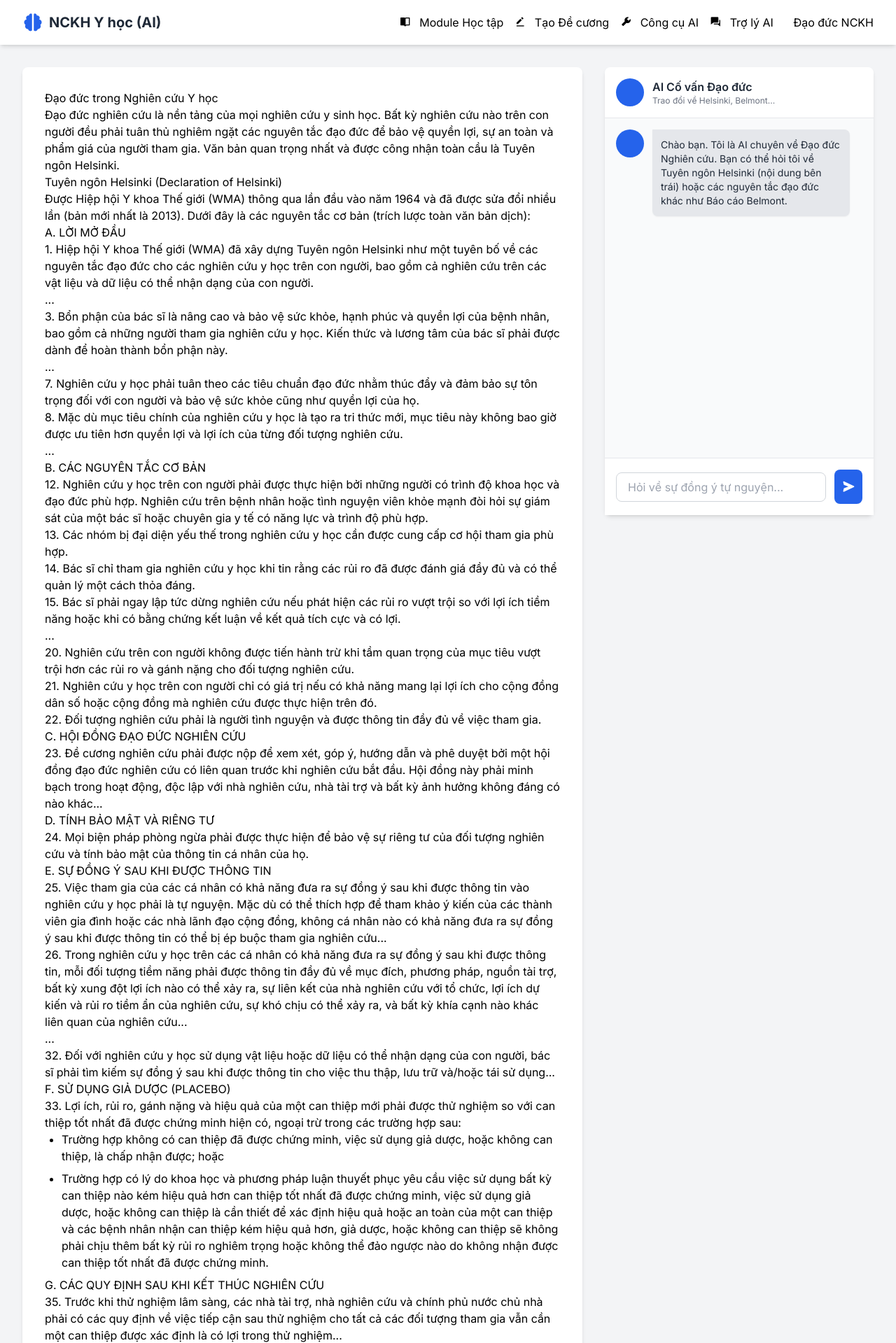
After one commit to tranthanhduysph-coder/med-stat, a Flask app: page /ethics in a window 1280 px wide. The commit adds this page. Shown: the top 1919 px of the page at 70% size. Run offline with Flask 3, Linux system fonts and the light colour scheme; some libraries are stand-ins or nearby versions.

Commit message:
Sửa lỗi kích hoạt AI (cập nhật main.js và base.html)

```diff
--- a/app.py
+++ b/app.py
@@ -165,6 +165,11 @@ def ai_tools():
 def ai_assistant():
     return render_template("assistant.html")
 
+@app.route("/ethics")
+def ethics():
+    """Trang Đạo đức Nghiên cứu."""
+    return render_template("ethics.html")
+
 # --- CÁC API ENDPOINT (ĐỂ JAVASCRIPT GỌI) ---
 
 @app.route("/api/quiz", methods=["POST"])
@@ -275,6 +280,22 @@ def api_assistant():
     response, status_code = _call_gemini_api(user_query, system_prompt, use_grounding=True)
     return jsonify(response), status_code
 
+@app.route("/api/ethics_chat", methods=["POST"])
+def api_ethics_chat():
+    """API Chatbot chuyên biệt về Đạo đức Nghiên cứu."""
+    data = request.json
+    user_query = data.get("query")
+
+    # Prompt này rất quan trọng: nó giới hạn AI chỉ nói về đạo đức
+    system_prompt = """Bạn là một chuyên gia về Đạo đức Nghiên cứu Y học. Nhiệm vụ của bạn là chỉ trả lời các câu hỏi liên quan đến các nguyên tắc đạo đức, Tuyên ngôn Helsinki, Báo cáo Belmont, và các hướng dẫn của CIOMS.
+
+    Nội dung Tuyên ngôn Helsinki đã được cung cấp trên trang. Bạn có thể sử dụng Google Search để tra cứu thêm thông tin chi tiết về các nguyên tắc đạo đức khác.
+
+    Nếu người dùng hỏi về thống kê (p-value, t-test), SPSS, hay cách viết đề cương, hãy lịch sự từ chối và gợi ý họ dùng các trang 'Công cụ AI' hoặc 'Trợ lý AI' chung.
+    """
+
+    response, status_code = _call_gemini_api(user_query, system_prompt, use_grounding=True)
+    return jsonify(response), status_code
 
 # --- KHỞI CHẠY SERVER ---
 if __name__ == "__main__":
--- a/static/js/main.js
+++ b/static/js/main.js
@@ -418,3 +418,77 @@ document.addEventListener('DOMContentLoaded', () => {
     }
 
 });
+
+const ethicsChatWindow = document.getElementById('ethics-chat-window');
+    const ethicsChatInput = document.getElementById('ethics-chat-input');
+    const ethicsChatSendBtn = document.getElementById('btn-send-ethics-chat');
+    const ethicsChatForm = document.getElementById('ethics-chat-form');
+
+    if (ethicsChatWindow && ethicsChatForm) { // Chỉ chạy nếu đang ở trang ethics.html
+
+        ethicsChatForm.addEventListener('submit', (e) => {
+             e.preventDefault(); // Ngăn form gửi và tải lại trang
+             handleEthicsChatSend();
+        });
+
+        async function handleEthicsChatSend() {
+            const userQuery = ethicsChatInput.value.trim();
+            if (userQuery === "") return;
+
+            // Hiển thị tin nhắn của người dùng
+            ethicsChatWindow.innerHTML += `
+                <div class="flex justify-end">
+                    <div class="bg-blue-100 p-3 rounded-lg rounded-br-none shadow-sm max-w-[80%]">
+                        <p class="text-sm text-gray-800">${escapeHTML(userQuery)}</p>
+                    </div>
+                </div>`;
+
+            ethicsChatInput.value = ""; // Xóa input
+            ethicsChatWindow.scrollTop = ethicsChatWindow.scrollHeight; // Cuộn xuống dưới
+
+            // Hiển thị "AI is typing..."
+            ethicsChatWindow.innerHTML += `
+                <div id="ai-ethics-typing" class="flex items-start space-x-3">
+                    <div class="flex-shrink-0 w-10 h-10 bg-blue-600 rounded-full flex items-center justify-center">
+                        <i class='bx bxs-shield-check text-2xl text-white'></i>
+                    </div>
+                    <div class="bg-gray-200 p-3 rounded-lg rounded-tl-none shadow-sm">
+                        <p class="text-sm text-gray-500 italic">AI đang suy nghĩ...</p>
+                    </div>
+                </div>`;
+            ethicsChatWindow.scrollTop = ethicsChatWindow.scrollHeight;
+
+            // Gọi API backend (endpoint MỚI)
+            const response = await fetchFromBackend('/api/ethics_chat', { query: userQuery });
+
+            // Xóa "AI is typing..."
+            const typingIndicator = document.getElementById('ai-ethics-typing');
+            if (typingIndicator) typingIndicator.remove();
+
+            // Hiển thị câu trả lời của AI
+            let aiResponseHTML = `
+                <div class="flex items-start space-x-3">
+                    <div class="flex-shrink-0 w-10 h-10 bg-blue-600 rounded-full flex items-center justify-center">
+                        <i class='bx bxs-shield-check text-2xl text-white'></i>
+                    </div>
+                    <div class="bg-gray-200 p-3 rounded-lg rounded-tl-none shadow-sm max-w-[80%]">
+                        <div class="ai-response text-sm text-gray-800">
+                            ${formatAIResponse(response.text || response.error)}
+                        </div>`;
+
+            if (response.sources && response.sources.length > 0) {
+                aiResponseHTML += '<div class="citation mt-3 pt-2 border-t border-gray-300">';
+                aiResponseHTML += '<strong class="text-xs text-gray-600">Nguồn tham khảo (từ Google Search):</strong><ul class="text-xs list-disc pl-4">';
+                response.sources.forEach(source => {
+                    aiResponseHTML += `<li><a href="${source.uri}" target="_blank" rel="noopener noreferrer" class="text-blue-600 hover:underline">${escapeHTML(source.title)}</a></li>`;
+                });
+                aiResponseHTML += '</ul></div>';
+            }
+
+            aiResponseHTML += `</div></div>`;
+            ethicsChatWindow.innerHTML += aiResponseHTML;
+            ethicsChatWindow.scrollTop = ethicsChatWindow.scrollHeight;
+        }
+    }
+
+});
--- a/templates/base.html
+++ b/templates/base.html
@@ -92,6 +92,9 @@
                     <a href="/ai-assistant" class="nav-link {% if active_page == 'ai_assistant' %}active{% endif %}">
                         <i class='bx bxs-conversation sm:mr-2'></i> <span class="hidden sm:inline">Trợ lý AI</span>
                     </a>
+		    <a href="/ethics" class="nav-link {% if active_page == 'ethics' %}active{% endif %}">
+                        <i class='bx bxs-shield-check sm:mr-2'></i> <span class="hidden sm:inline">Đạo đức NCKH</span>
+                    </a>
                 </div>
             </div>
         </nav>
@@ -104,7 +107,7 @@
     <footer class="bg-white mt-12 border-t border-gray-200">
         <div class="max-w-7xl mx-auto py-6 px-4 sm:px-6 lg:px-8 text-center text-gray-500">
             <p class="text-sm">
-                Phát triển bởi <span class="font-medium text-gray-700">ThS.BS. Trần Thanh Duy</span> | Email: <a href="mailto:ttduy@sgu.edu.vn" class="text-blue-600 hover:underline">ttduy@sgu.edu.vn</a>
+                Phát triển bởi <span class="font-medium text-gray-700">ThS. Trần Thanh Duy</span> | Email: <a href="mailto:ttduy@sgu.edu.vn" class="text-blue-600 hover:underline">ttduy@sgu.edu.vn</a>
             </p>
             <p class="text-sm mt-1">
                 Trang web này sử dụng AI tạo sinh. <button id="open-disclaimer-btn" class="text-blue-600 hover:underline font-medium">Xem Cảnh báo & Miễn trừ trách nhiệm</button>
--- /dev/null
+++ b/templates/content/ethics.html
@@ -0,0 +1,58 @@
+{% extends "base.html" %}
+{% block title %}Đạo đức Nghiên cứu{% endblock %}
+
+{% block content %}
+<div class="max-w-7xl mx-auto py-8 px-4 sm:px-6 lg:px-8">
+    <div class="lg:grid lg:grid-cols-3 lg:gap-8">
+
+        <!-- Cột Nội dung (2/3) -->
+        <div class="lg:col-span-2 bg-white p-6 sm:p-8 rounded-lg shadow-md">
+            <!-- Tải nội dung chi tiết từ file content -->
+            {% include 'content/ethics_content.html' %}
+        </div>
+
+        <!-- Cột Chatbot AI (1/3) -->
+        <div class="lg:col-span-1 mt-8 lg:mt-0">
+            <!-- Chatbot AI chuyên biệt -->
+            <div class="bg-white rounded-lg shadow-md flex flex-col h-[80vh] sticky top-24">
+                <!-- Header Chatbot -->
+                <div class="p-4 border-b flex items-center space-x-3">
+                    <div class="flex-shrink-0 w-10 h-10 bg-blue-600 rounded-full flex items-center justify-center">
+                        <i class='bx bxs-shield-check text-2xl text-white'></i>
+                    </div>
+                    <div>
+                        <h3 class="font-semibold text-gray-800">AI Cố vấn Đạo đức</h3>
+                        <p class="text-xs text-gray-500">Trao đổi về Helsinki, Belmont...</p>
+                    </div>
+                </div>
+
+                <!-- Khung Chat -->
+                <div id="ethics-chat-window" class="flex-grow p-4 space-y-4 overflow-y-auto bg-gray-50">
+                    <!-- Tin nhắn chào mừng -->
+                    <div class="flex items-start space-x-3">
+                        <div class="flex-shrink-0 w-10 h-10 bg-blue-600 rounded-full flex items-center justify-center">
+                            <i class='bx bxs-shield-check text-2xl text-white'></i>
+                        </div>
+                        <div class="bg-gray-200 p-3 rounded-lg rounded-tl-none shadow-sm max-w-[80%]">
+                            <p class="ai-response text-sm text-gray-800">
+                                Chào bạn. Tôi là AI chuyên về Đạo đức Nghiên cứu. Bạn có thể hỏi tôi về Tuyên ngôn Helsinki (nội dung bên trái) hoặc các nguyên tắc đạo đức khác như Báo cáo Belmont.
+                            </p>
+                        </div>
+                    </div>
+                </div>
+
+                <!-- Khung nhập liệu -->
+                <form id="ethics-chat-form" class="p-4 border-t bg-white">
+                    <div class="flex items-center space-x-3">
+                        <input type="text" id="ethics-chat-input" placeholder="Hỏi về sự đồng ý tự nguyện..." class="flex-grow border border-gray-300 rounded-lg px-4 py-2 focus:outline-none focus:ring-2 focus:ring-blue-500">
+                        <button type="submit" id="btn-send-ethics-chat" class="bg-blue-600 text-white rounded-lg p-2.5 flex-shrink-0 hover:bg-blue-700">
+                            <i class='bx bxs-send text-xl'></i>
+                        </button>
+                    </div>
+                </form>
+            </div>
+        </div>
+
+    </div>
+</div>
+{% endblock %}
--- /dev/null
+++ b/templates/content/ethics_content.html
@@ -0,0 +1,68 @@
+<div class="prose">
+    <h2>Đạo đức trong Nghiên cứu Y học</h2>
+    <p>Đạo đức nghiên cứu là nền tảng của mọi nghiên cứu y sinh học. Bất kỳ nghiên cứu nào trên con người đều phải tuân thủ nghiêm ngặt các nguyên tắc đạo đức để bảo vệ quyền lợi, sự an toàn và phẩm giá của người tham gia. Văn bản quan trọng nhất và được công nhận toàn cầu là Tuyên ngôn Helsinki.</p>
+
+    <h3>Tuyên ngôn Helsinki (Declaration of Helsinki)</h3>
+    <p>Được Hiệp hội Y khoa Thế giới (WMA) thông qua lần đầu vào năm 1964 và đã được sửa đổi nhiều lần (bản mới nhất là 2013). Dưới đây là các nguyên tắc cơ bản (trích lược toàn văn bản dịch):</p>
+
+    <h4>A. LỜI MỞ ĐẦU</h4>
+    <p>1. Hiệp hội Y khoa Thế giới (WMA) đã xây dựng Tuyên ngôn Helsinki như một tuyên bố về các nguyên tắc đạo đức cho các nghiên cứu y học trên con người, bao gồm cả nghiên cứu trên các vật liệu và dữ liệu có thể nhận dạng của con người.</p>
+    <p>...</p>
+    <p>3. Bổn phận của bác sĩ là nâng cao và bảo vệ sức khỏe, hạnh phúc và quyền lợi của bệnh nhân, bao gồm cả những người tham gia nghiên cứu y học. Kiến thức và lương tâm của bác sĩ phải được dành để hoàn thành bổn phận này.</p>
+    <p>...</p>
+    <p>7. Nghiên cứu y học phải tuân theo các tiêu chuẩn đạo đức nhằm thúc đẩy và đảm bảo sự tôn trọng đối với con người và bảo vệ sức khỏe cũng như quyền lợi của họ.</p>
+    <p>8. Mặc dù mục tiêu chính của nghiên cứu y học là tạo ra tri thức mới, mục tiêu này không bao giờ được ưu tiên hơn quyền lợi và lợi ích của từng đối tượng nghiên cứu.</p>
+    <p>...</p>
+
+    <h4>B. CÁC NGUYÊN TẮC CƠ BẢN</h4>
+    <p>12. Nghiên cứu y học trên con người phải được thực hiện bởi những người có trình độ khoa học và đạo đức phù hợp. Nghiên cứu trên bệnh nhân hoặc tình nguyện viên khỏe mạnh đòi hỏi sự giám sát của một bác sĩ hoặc chuyên gia y tế có năng lực và trình độ phù hợp.</p>
+    <p>13. Các nhóm bị đại diện yếu thế trong nghiên cứu y học cần được cung cấp cơ hội tham gia phù hợp.</p>
+    <p>14. Bác sĩ chỉ tham gia nghiên cứu y học khi tin rằng các rủi ro đã được đánh giá đầy đủ và có thể quản lý một cách thỏa đáng.</p>
+    <p>15. Bác sĩ phải ngay lập tức dừng nghiên cứu nếu phát hiện các rủi ro vượt trội so với lợi ích tiềm năng hoặc khi có bằng chứng kết luận về kết quả tích cực và có lợi.</p>
+    <p>...</p>
+    <p>20. Nghiên cứu trên con người không được tiến hành trừ khi tầm quan trọng của mục tiêu vượt trội hơn các rủi ro và gánh nặng cho đối tượng nghiên cứu.</p>
+    <p>21. Nghiên cứu y học trên con người chỉ có giá trị nếu có khả năng mang lại lợi ích cho cộng đồng dân số hoặc cộng đồng mà nghiên cứu được thực hiện trên đó.</p>
+    <p>22. Đối tượng nghiên cứu phải là người tình nguyện và được thông tin đầy đủ về việc tham gia.</p>
+
+    <h4>C. HỘI ĐỒNG ĐẠO ĐỨC NGHIÊN CỨU</h4>
+    <p>23. Đề cương nghiên cứu phải được nộp để xem xét, góp ý, hướng dẫn và phê duyệt bởi một hội đồng đạo đức nghiên cứu có liên quan trước khi nghiên cứu bắt đầu. Hội đồng này phải minh bạch trong hoạt động, độc lập với nhà nghiên cứu, nhà tài trợ và bất kỳ ảnh hưởng không đáng có nào khác...</p>
+
+    <h4>D. TÍNH BẢO MẬT VÀ RIÊNG TƯ</h4>
+    <p>24. Mọi biện pháp phòng ngừa phải được thực hiện để bảo vệ sự riêng tư của đối tượng nghiên cứu và tính bảo mật của thông tin cá nhân của họ.</p>
+
+    <h4>E. SỰ ĐỒNG Ý SAU KHI ĐƯỢC THÔNG TIN</h4>
+    <p>25. Việc tham gia của các cá nhân có khả năng đưa ra sự đồng ý sau khi được thông tin vào nghiên cứu y học phải là tự nguyện. Mặc dù có thể thích hợp để tham khảo ý kiến của các thành viên gia đình hoặc các nhà lãnh đạo cộng đồng, không cá nhân nào có khả năng đưa ra sự đồng ý sau khi được thông tin có thể bị ép buộc tham gia nghiên cứu...</p>
+    <p>26. Trong nghiên cứu y học trên các cá nhân có khả năng đưa ra sự đồng ý sau khi được thông tin, mỗi đối tượng tiềm năng phải được thông tin đầy đủ về mục đích, phương pháp, nguồn tài trợ, bất kỳ xung đột lợi ích nào có thể xảy ra, sự liên kết của nhà nghiên cứu với tổ chức, lợi ích dự kiến và rủi ro tiềm ẩn của nghiên cứu, sự khó chịu có thể xảy ra, và bất kỳ khía cạnh nào khác liên quan của nghiên cứu...</p>
+    <p>...</p>
+    <p>32. Đối với nghiên cứu y học sử dụng vật liệu hoặc dữ liệu có thể nhận dạng của con người, bác sĩ phải tìm kiếm sự đồng ý sau khi được thông tin cho việc thu thập, lưu trữ và/hoặc tái sử dụng...</p>
+
+    <h4>F. SỬ DỤNG GIẢ DƯỢC (PLACEBO)</h4>
+    <p>33. Lợi ích, rủi ro, gánh nặng và hiệu quả của một can thiệp mới phải được thử nghiệm so với can thiệp tốt nhất đã được chứng minh hiện có, ngoại trừ trong các trường hợp sau:</p>
+    <ul>
+        <li>Trường hợp không có can thiệp đã được chứng minh, việc sử dụng giả dược, hoặc không can thiệp, là chấp nhận được; hoặc</li>
+        <li>Trường hợp có lý do khoa học và phương pháp luận thuyết phục yêu cầu việc sử dụng bất kỳ can thiệp nào kém hiệu quả hơn can thiệp tốt nhất đã được chứng minh, việc sử dụng giả dược, hoặc không can thiệp là cần thiết để xác định hiệu quả hoặc an toàn của một can thiệp và các bệnh nhân nhận can thiệp kém hiệu quả hơn, giả dược, hoặc không can thiệp sẽ không phải chịu thêm bất kỳ rủi ro nghiêm trọng hoặc không thể đảo ngược nào do không nhận được can thiệp tốt nhất đã được chứng minh.</li>
+    </ul>
+
+    <h4>G. CÁC QUY ĐỊNH SAU KHI KẾT THÚC NGHIÊN CỨU</h4>
+    <p>35. Trước khi thử nghiệm lâm sàng, các nhà tài trợ, nhà nghiên cứu và chính phủ nước chủ nhà phải có các quy định về việc tiếp cận sau thử nghiệm cho tất cả các đối tượng tham gia vẫn cần một can thiệp được xác định là có lợi trong thử nghiệm...</p>
+
+    <h4>H. ĐĂNG KÝ VÀ CÔNG BỐ KẾT QUẢ</h4>
+    <p>36. Mọi nghiên cứu y học trên con người phải được đăng ký trong một cơ sở dữ liệu có thể truy cập công khai trước khi tuyển đối tượng đầu tiên...</p>
+    <p>37. Các nhà nghiên cứu, tác giả, nhà tài trợ, biên tập viên và nhà xuất bản đều có nghĩa vụ đạo đức liên quan đến việc công bố và phổ biến kết quả nghiên cứu. Các nhà nghiên cứu có nhiệm vụ công bố công khai kết quả nghiên cứu của họ trên con người và chịu trách nhiệm về tính đầy đủ và chính xác của các báo cáo của họ...</p>
+
+    <hr class="my-6">
+
+    <h3>Các Tiêu chuẩn Đạo đức Quan trọng Khác</h3>
+
+    <h4>1. Báo cáo Belmont (The Belmont Report - 1979)</h4>
+    <p>Đây là báo cáo nền tảng của Hoa Kỳ, đặt ra ba nguyên tắc đạo đức cốt lõI cho nghiên cứu trên con người:</p>
+    <ul>
+        <li><strong>Tôn trọng Con người (Respect for Persons):</strong> Yêu cầu sự tự chủ của các cá nhân và bảo vệ những người có quyền tự chủ bị suy giảm. Đây là cơ sở của "Sự đồng ý sau khi được thông tin".</li>
+        <li><strong>Hướng thiện (Beneficence):</strong> Yêu cầu nghiên cứu phải (1) không gây hại và (2) tối đa hóa lợi ích và giảm thiểu rủi ro.</li>
+        <li><strong>Công bằng (Justice):</strong> Đòi hỏi sự phân phối công bằng cả về gánh nặng (rủi ro) và lợi ích của nghiên cứu. Không được chọn một nhóm dân số dễ bị tổn thương (ví dụ: tù nhân, người nghèo) để chịu rủi ro trong khi lợi ích lại dành cho một nhóm khác (ví dụ: người giàu).</li>
+    </ul>
+
+    <h4>2. Hướng dẫn của CIOMS (Council for International Organizations of Medical Sciences)</h4>
+    <p>CIOMS cung cấp các hướng dẫn đạo đức quốc tế chi tiết cho nghiên cứu y sinh học, đặc biệt là trong bối cảnh các nước đang phát triển. Các hướng dẫn này mở rộng Tuyên ngôn Helsinki và Báo cáo Belmont, giải quyết các vấn đề phức tạp như nghiên cứu ở các cộng đồng có nguồn lực hạn chế, sự đồng ý của cộng đồng, và nghĩa vụ của nhà tài trợ từ nước giàu đối với nước nghèo sau khi nghiên cứu kết thúc.</p>
+
+</div>
```
